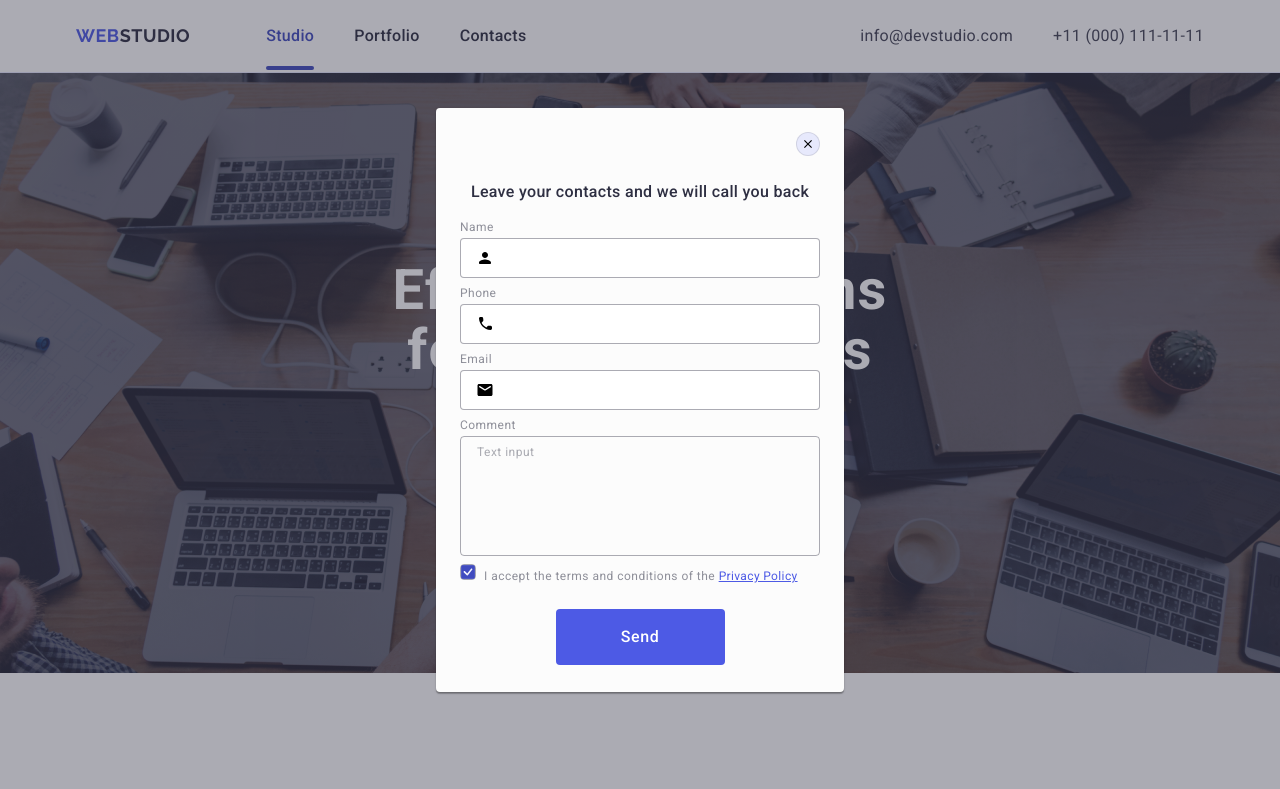
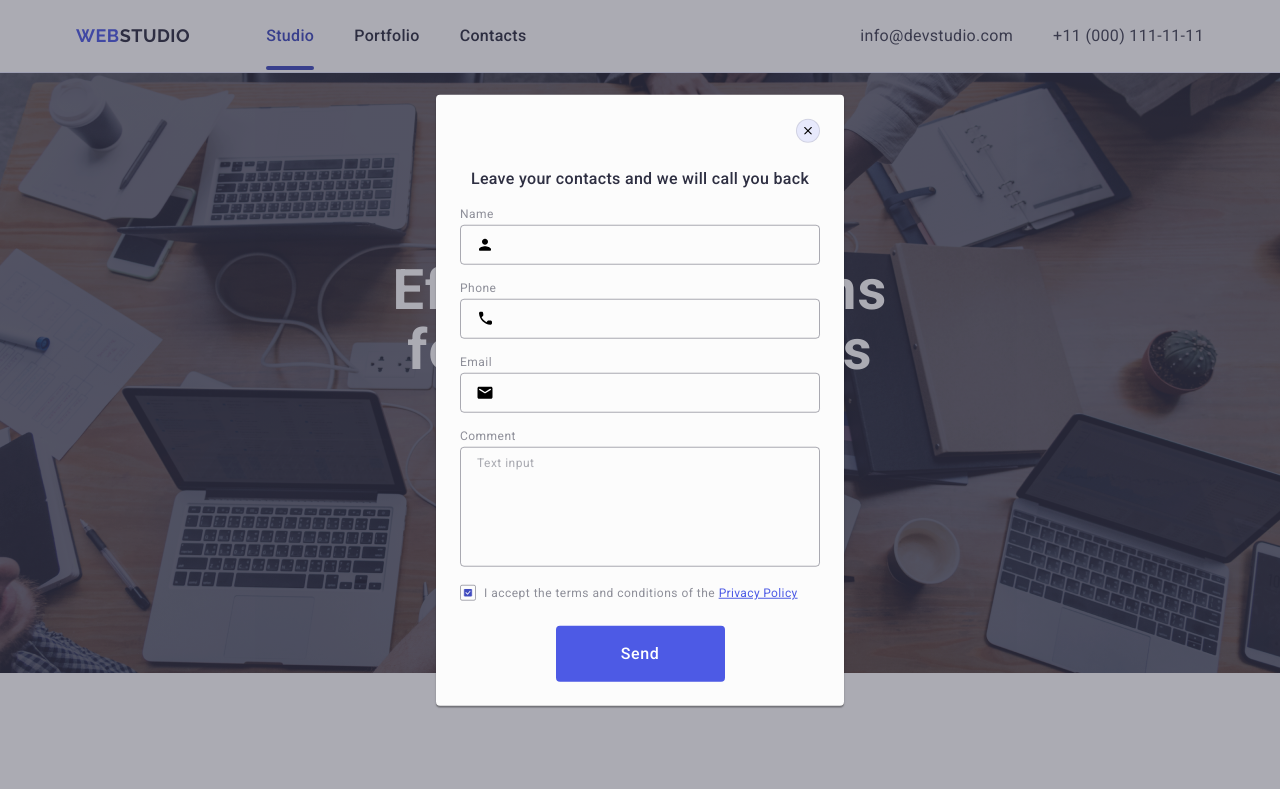
Before and after one commit to Jara-Shamot/goit-markup-hw-05, a plain HTML site: page index.html in a window 1280 px wide. Shown: the top 789 px of the page. Drawn offline with nearby package versions, Linux system fonts and the light colour scheme.

Commit message:
edit one

```diff
--- a/css/styles.css
+++ b/css/styles.css
@@ -668,12 +668,16 @@ border-radius: 4px;
 border: 1px solid  rgba(46, 47, 66, 0.40);
 padding-left: 38px;
 transition: border-color 250ms ease-out;
+background-color: transparent;
+outline: transparent;
+transition: border-color 250ms cubic-bezier(0.4, 0, 0.2, 1);
 }
 .contact-form-field-icon{
     position: absolute;
     top: 50%;
     left: 16px;
     transform: translateY(-50%);
+    transition: fill 250ms cubic-bezier(0.4, 0, 0.2, 1);
 
 }
 .contact-form-input-wrapper{
@@ -687,7 +691,7 @@ position: relative;
     fill: #4D5AE5;
 }
 .contact-form-field-wrapper{
-    margin-bottom: 8px;
+    margin-bottom: 16px;
 }
 .contact-form-comment{
 font-size: 12px;
@@ -719,11 +723,12 @@ outline: transparent;
  align-items: center;
  width: 16px;
  height: 16px;
-border-radius: 4px;
+border-radius: 2px;
 border: 1px solid rgba(46, 47, 66, 0.40);
 cursor: pointer;
 fill: transparent;
 margin-right: 8px;
+transition: background-color 250ms cubic-bezier(0.4, 0, 0.2, 1), border 250ms cubic-bezier(0.4, 0, 0.2, 1), fill 250ms cubic-bezier(0.4, 0, 0.2, 1);
 }
 .contact-form-checkbox-wrapper{
     margin-bottom: 24px;
@@ -736,8 +741,9 @@ margin-right: 8px;
 .contact-form-checkbox:checked
 +.contact-form-checkbox-label
 >.contact-form-own-checkbox {
-    background-color: #4D5AE5;
+    background-color: #404bbf;
     fill: #F4F4FD;
+    border: none;
 }
 .contact-form-checkbox-label{
 color:  #8E8F99;
--- a/index.html
+++ b/index.html
@@ -518,7 +518,7 @@
     <!-- BACKDROP WITH MODAL WINDOW -->
     <div class="backdrop is-open">
       <div class="modal">
-        <button class="close-btn">
+        <button class="close-btn" type="button">
           <svg
             class="close-btn-icon"
             width="8"
@@ -539,7 +539,7 @@
                 class="contact-form-input"
                 type="text"
                 id="user-name"
-                name="user_name"
+                name="user-name"
                 pattern="[a-zA-Za-яА-ЯіІїЇєЄґҐ']+"
                 title="Tetiana"
                 required
@@ -606,7 +606,7 @@
             >
             <textarea
               class="contact-form-comment"
-              name="user_comment"
+              name="user-comment"
               id="user-comment"
               placeholder="Text input"
             ></textarea>
@@ -616,7 +616,7 @@
               class="contact-form-checkbox visually-hidden"
               type="checkbox"
               id="user-privacy"
-              name="user_privacy"
+              name="user-privacy"
               value="true"
               required
             />
@@ -624,8 +624,8 @@
               ><span class="contact-form-own-checkbox">
                 <svg
                   class="contact-form-own-checkbox-icon"
-                  width="16"
-                  height="16"
+                  width="10"
+                  height="8"
                   aria-label="checkmark icon"
                 >
                   <use href="./images/icons.svg#icon-finkje"></use>
```
